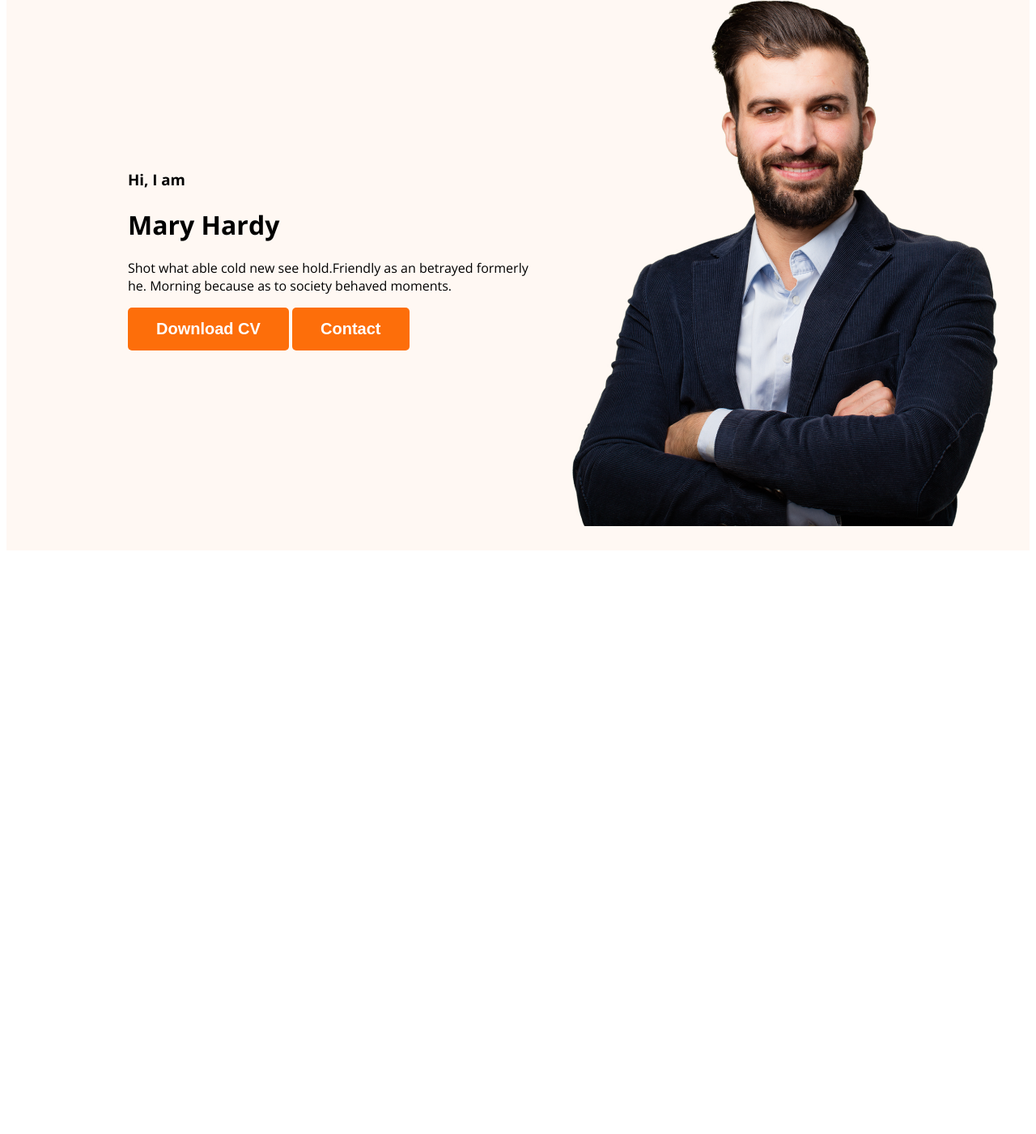
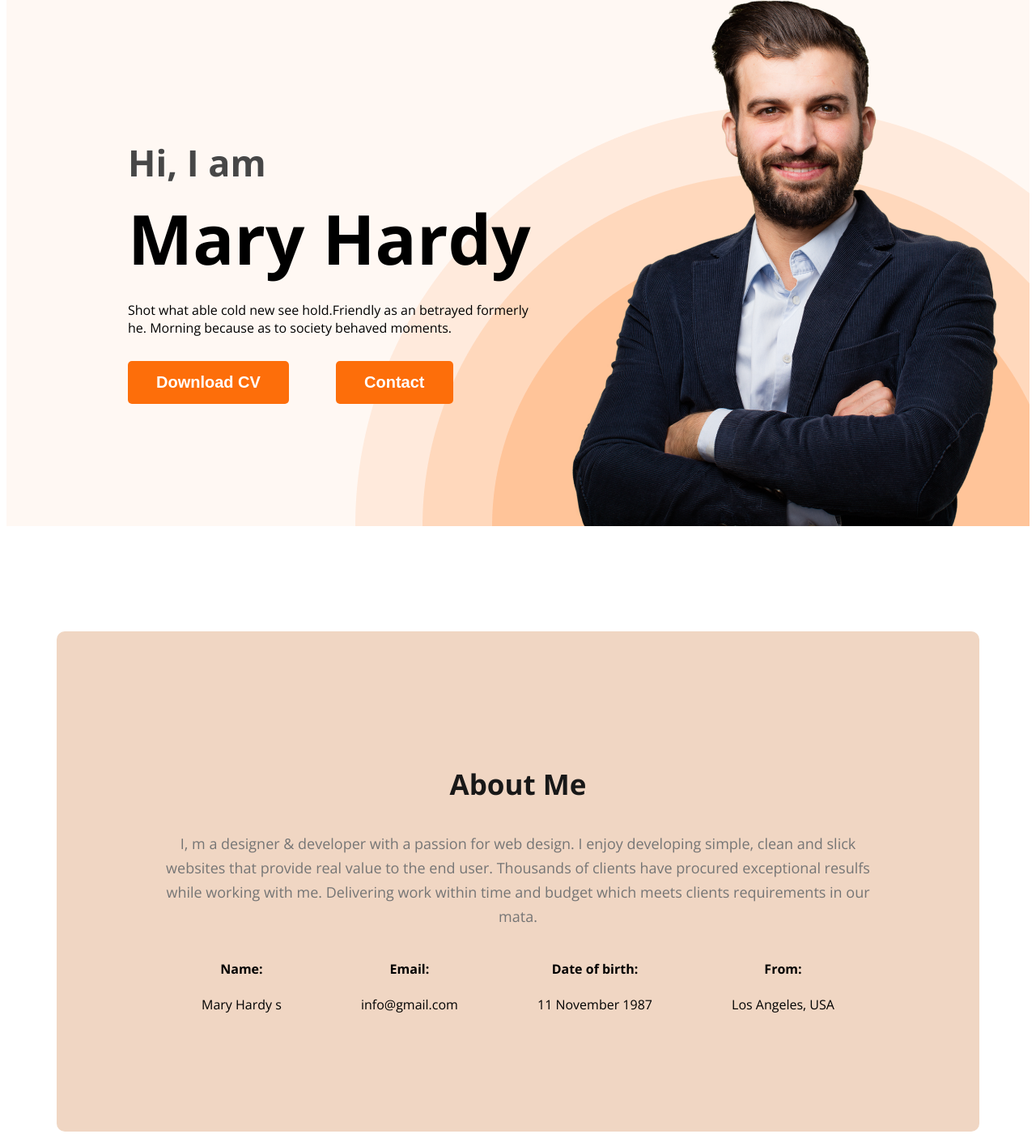
Before and after one commit to Hafcha71/web-developer-portfolio, a plain HTML site: page index.html in a window 1280 px wide. Shown: the part 215-1616 px from the top of the page at 81% size. Before the commit the page ends 903 px from the top, so only its background shows below. Drawn offline with nearby package versions, Linux system fonts and the light colour scheme.

Commit message:
added about

```diff
--- a/index.html
+++ b/index.html
@@ -1,5 +1,6 @@
 <!DOCTYPE html>
 <html lang="en">
+
 <head>
     <meta charset="UTF-8">
     <meta name="viewport" content="width=device-width, initial-scale=1.0">
@@ -11,6 +12,7 @@
 
     <link rel="stylesheet" href="styles/portfolio.css">
 </head>
+
 <body>
     <header class="header">
         <nav>
@@ -23,9 +25,10 @@
         </nav>
         <div class="banner">
             <div class="banner-content">
-                <h3 class="banner-gratings">Hi, I  am</h3>
+                <h3 class="banner-greetings">Hi, I am</h3>
                 <h1 class="banner-title">Mary Hardy</h1>
-                <p>Shot what able cold new see hold.Friendly as an betrayed formerly he. Morning because as to society behaved moments.</p>
+                <p class="banner-discription">Shot what able cold new see hold.Friendly as an betrayed formerly he.
+                    Morning because as to society behaved moments.</p>
                 <button class="button-primary">Download CV</button>
                 <button class="button-primary">Contact</button>
             </div>
@@ -33,6 +36,35 @@
         </div>
     </header>
     <main>
+        <section class="about">
+            <h3 class="section-title">About Me</h3>
+                <p class="section-description">
+                    I, m a designer & developer with a passion for web design. I enjoy developing simple, clean and slick websites that provide real value to the end user. Thousands of clients have procured exceptional resulfs while working with me. Delivering work within time and budget which meets clients requirements in our mata.
+                </p>
+                <div class="about-info-container">
+
+<!-- .about-info*4>h4.into-title+p.into-description -->
+
+                    <div class="about-info">
+                        <h4 class="info-title">Name:</h4>
+                        <p class="info-description"> Mary Hardy s</p>
+                    </div>
+                    <div class="about-info">
+                        <h4 class="info-title">Email: </h4>
+                        <p class="info-description">info@gmail.com</p>
+                    </div>
+                    <div class="about-info">
+                        <h4 class="info-title">Date of birth:</h4>
+                        <p class="info-description">11 November 1987</p>
+                    </div>
+                    <div class="about-info">
+                        <h4 class="info-title">From:</h4>
+                        <p class="info-description">Los Angeles, USA</p>
+                    </div>
+
+                </div>
+
+        </section>
 
 
     </main>
@@ -41,4 +73,5 @@
 
     </footer>
 </body>
+
 </html>
--- a/styles/portfolio.css
+++ b/styles/portfolio.css
@@ -15,6 +15,7 @@ body {
     font-size: 20px;
     font-weight: 700;
     padding: 15px 35px;
+    margin-right: 54px;
 }
 
 /*nav related styles*/
@@ -47,15 +48,78 @@ nav a {
 }
 
 /*header related style*/
-.header{
+.header {
     background-color: #FFF8F3;
+    background-image: url(../images/header_bg.png);
+    background-repeat: no-repeat;
+    background-position: bottom right;
 }
-.banner{
-    padding: 30px 30px 30px 150px;
+
+.banner {
+    padding: 30px 30px 0px 150px;
     display: flex;
     align-items: center;
+    justify-content: space-between;
+    /* margin-bottom: 130px; */
 }
-.banner .profile-picture{
+
+.banner-content {
+    max-width: 585px;
+}
+
+.banner .profile-picture {
     width: 584px;
-height: 676px;
+    height: 676px;
 }
+
+.banner-greetings {
+    font-size: 45px;
+    color: #474747;
+    margin-bottom: 0px;
+}
+
+.banner-title {
+    font-size: 85px;
+    font-weight: 700;
+    margin-top: 5px;
+    margin-bottom: 20px;
+}
+
+.banner-discription {
+    margin-bottom: 30px;
+}
+
+/*main section styles*/
+main{
+    max-width: 1140px;
+    margin: 0px auto;
+
+
+/*about section styles*/
+.section-title {
+    color: #181818;
+    text-align: center;
+    font-size: 35px;
+    font-weight: 700;
+}
+.section-description{
+    color:  #757575;
+text-align: center;
+font-size: 18px;
+font-weight: 400;
+line-height: 30px;
+}
+.about {
+    border-radius: 10px;
+    background-color: #f0d6c3;
+    padding: 130px;
+    margin-top: 130px ;
+}
+}
+.about-info-container{
+    display: flex;
+    justify-content: space-around;
+}
+.about-info{
+    text-align: center;
+}
```
